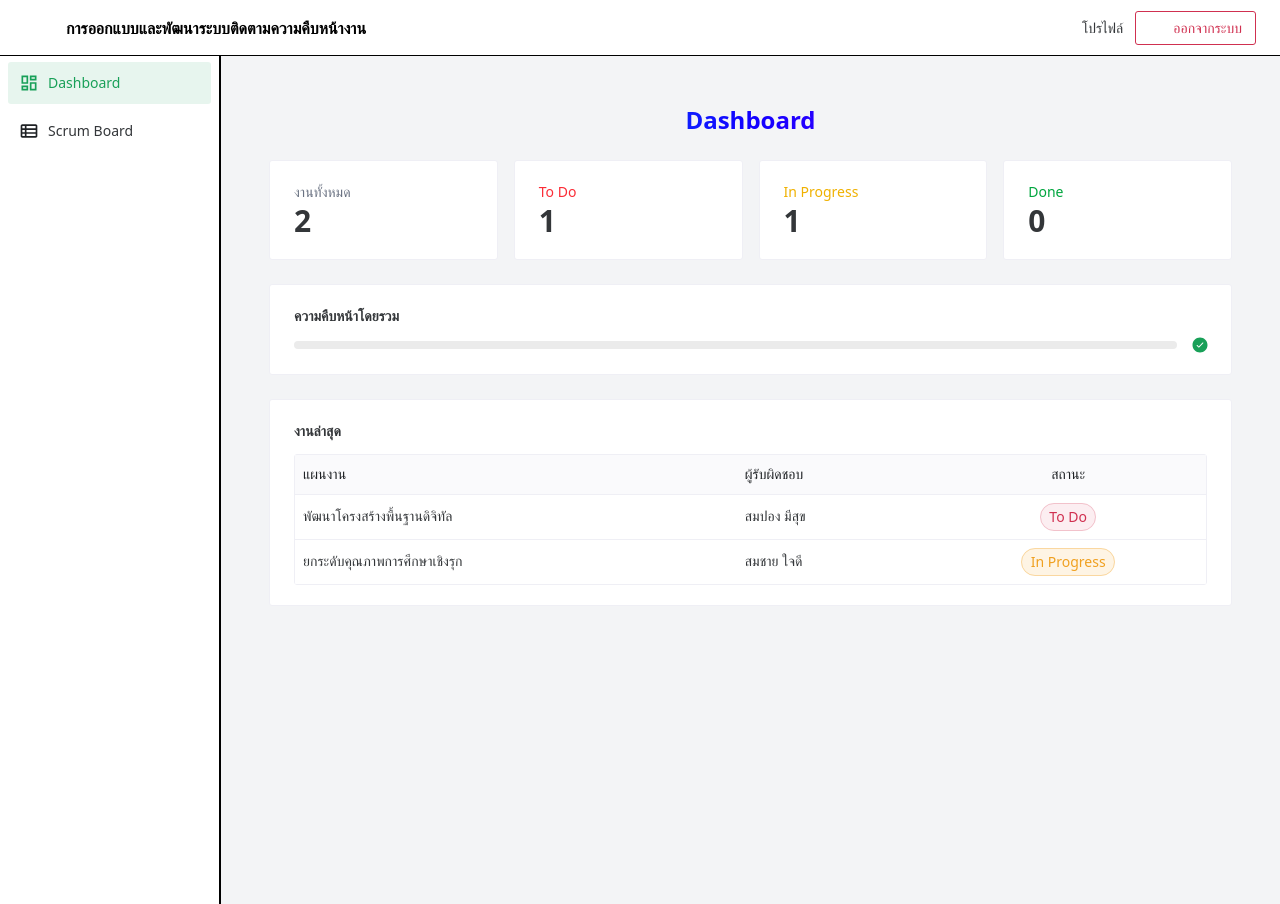
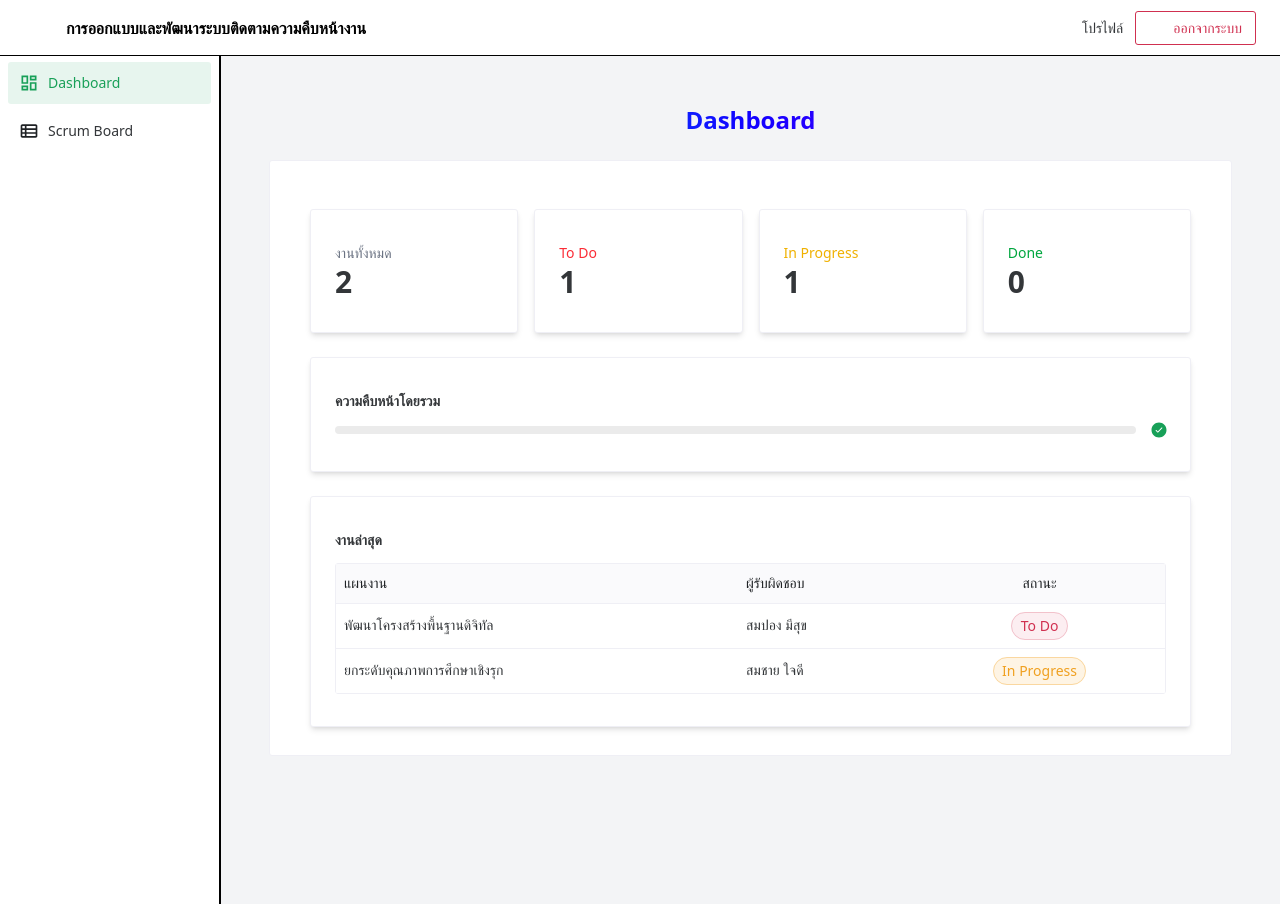
Before and after one commit to Pudit152549/Rayong-Project, a Vue app: page /app/dashboard in a window 1280 px wide. Built offline with nearby package versions, Linux system fonts and the light colour scheme; some icons are missing.

Commit message:
feat: enhance UI layout and improve data binding in Board, Dashboard, and Profile pages

```diff
--- a/src/views/BoardPage.vue
+++ b/src/views/BoardPage.vue
@@ -70,13 +70,6 @@
 						</template>
 					</n-input>
 				</n-form-item>
-				<n-form-item label="หน่วยงาน" class="w-full" n-form-item :show-feedback="false">
-					<n-select
-						class="my-2 md:my-0"
-						placeholder="กรุณาเลือก"
-            size="large"
-					/>
-				</n-form-item>
         <n-form-item label="สถานะความคืบหน้า" class="w-full" :show-feedback="false">
           <n-select
             v-model:value="statusFilter"
@@ -102,6 +95,7 @@
 			</div>
       <n-divider />
       <div class="w-full overflow-x-auto">
+        <n-card class="shadow-md py-3">
           <n-data-table
             :columns="columns"
             :data="filteredRows"
@@ -111,6 +105,7 @@
             :pagination="pagination"
             bordered
           />
+        </n-card>
       </div>
     </n-card>
     <n-modal v-model:show="showViewModal" :mask-closable="false">
@@ -172,7 +167,7 @@
 <script setup lang="ts">
 import { h, reactive, ref, onMounted, onBeforeUnmount, computed } from "vue";
 import { useRouter } from "vue-router";
-import { useUserStore } from "../stores/user";
+// import { useUserStore } from "../stores/user";
 import { useDataStore } from "../stores/data";
 import {
   NButton,
@@ -196,7 +191,7 @@ import type { RowData, Status } from "../stores/data";
 import { Icon } from "@iconify/vue"
 
 const router = useRouter();
-const userStore = useUserStore();
+// const userStore = useUserStore();
 const dataStore = useDataStore();
 
 const statusOptions = [
--- a/src/views/Dashboard.vue
+++ b/src/views/Dashboard.vue
@@ -4,32 +4,33 @@
       <h2 class="text-2xl font-bold gradient-text text-center">
         Dashboard
       </h2>
-
+      <n-card size="huge" hoverable class="w-full max-w-screen-xl mx-auto">
         <!-- Summary Cards -->
-      <div class="grid grid-cols-1 md:grid-cols-4 gap-4">
-        <n-card>
+        <div class="grid sm:grid-cols-2 lg:grid-cols-4 gap-4 mt-5">
+          <n-card class="shadow-md py-3">
             <p class="text-gray-500">งานทั้งหมด</p>
             <h1 class="text-3xl font-bold">{{ total }}</h1>
           </n-card>
 
-        <n-card>
+          <n-card class="shadow-md py-3">
             <p class="text-red-500">To Do</p>
             <h1 class="text-3xl font-bold">{{ todoCount }}</h1>
           </n-card>
 
-        <n-card>
+          <n-card class="shadow-md py-3">
             <p class="text-yellow-500">In Progress</p>
             <h1 class="text-3xl font-bold">{{ inProgressCount }}</h1>
           </n-card>
 
-        <n-card>
+          <n-card class="shadow-md py-3">
             <p class="text-green-600">Done</p>
             <h1 class="text-3xl font-bold">{{ doneCount }}</h1>
           </n-card>
         </div>
 
         <!-- Progress -->
-      <n-card>
+        <div class="my-6">
+          <n-card class="shadow-md py-3">
             <p class="mb-2 font-semibold">ความคืบหน้าโดยรวม</p>
             <n-progress
               type="line"
@@ -37,9 +38,10 @@
               status="success"
             />
           </n-card>
+        </div>
 
         <!-- Recent Tasks -->
-      <n-card>
+        <n-card class="shadow-md py-3">
           <p class="font-semibold mb-3">งานล่าสุด</p>
           <div class="w-full overflow-x-auto">
             <n-data-table
@@ -50,6 +52,7 @@
               bordered
             />
           </div>
+        </n-card>
       </n-card>
     </div>
   </div>
--- a/src/views/ProfilePage.vue
+++ b/src/views/ProfilePage.vue
@@ -2,14 +2,14 @@
   <div class="page p-4 md:p-8 align-center">
     <n-card class="header" hoverable content-style="padding:0">
       <div class="user-info flex flex-col gap-4 p-4 md:p-10">
-        <div class="propic flex justify-center items-center md:justify-start md:items-start">
-          <n-avatar :size="160" :src="avatarUrl" />
+        <div class="propic flex justify-center items-center md:justify-start md:items-start rounded-full">
+          <n-avatar round :size="160" :src="avatarUrl" />
         </div>
 
         <div class="info grow flex flex-col justify-center">
           <div class="name mb-2">
             <h1 class="text-2xl font-semibold">
-              {{ userStore.fullName || `${userStore.firstname} ${userStore.lastname}` || "-" }}
+              {{ profile.fullName || `${profile.firstname} ${profile.lastname}`.trim() || "-" }}
             </h1>
           </div>
 
@@ -28,7 +28,7 @@
             </div>
 
             <div class="item">
-              <div class="mr-2 font-semibold">อีเมล: {{ userStore.email || "-" }}</div>
+              <div class="mr-2 font-semibold">อีเมล: {{ profile.email || "-" }}</div>
             </div>
           </h4>
 
@@ -50,7 +50,7 @@
                 <n-input v-model:value="form.lastname" placeholder="Lastname" />
               </n-form-item>
 
-              <!-- 2 ช่องนี้ mock ไปก่อน (ยังไม่อยู่ใน userStore) -->
+              <!-- mock fields -->
               <n-form-item label="ตำแหน่ง" path="position">
                 <n-input v-model:value="form.position" placeholder="ตำแหน่ง" />
               </n-form-item>
@@ -84,30 +84,40 @@
 import { computed, reactive, ref } from "vue";
 import { useRouter } from "vue-router";
 import { useUserStore } from "../stores/user";
-import { NAvatar, NCard, NButton, NForm, NFormItem, NInput, useDialog, useMessage } from "naive-ui";
+import {
+  NAvatar,
+  NCard,
+  NButton,
+  NForm,
+  NFormItem,
+  NInput,
+  useDialog,
+  useMessage
+} from "naive-ui";
 import type { FormInst, FormRules } from "naive-ui";
 
-// ✅ ถ้ามีรูปใน assets ก็ใส่ได้ (ไม่มีไม่เป็นไร)
-const avatarUrl = ""; // เช่น import avatarUrl from "../assets/avatar.png"
+const avatarUrl = "";
 
 const router = useRouter();
 const userStore = useUserStore();
 const dialog = useDialog();
 const message = useMessage();
 
+const profile = computed(() => userStore.profile);
+
 const isEditing = ref(false);
 const formRef = ref<FormInst | null>(null);
 
-// mock fields (เพราะ userStore ยังไม่มี position/department)
+// mock fields
 const position = ref("นักศึกษา");
 const department = ref("สาขาเทคโนโลยีสารสนเทศ");
 
-// ชื่อผู้ใช้: ใช้ email ก่อน ถ้าไม่มีค่อย fallback
-const username = computed(() => userStore.email || "guest");
+// ชื่อผู้ใช้
+const username = computed(() => profile.value.email || "guest");
 
 const form = reactive({
-  firstname: userStore.firstname || "",
-  lastname: userStore.lastname || "",
+  firstname: profile.value.firstname || "",
+  lastname: profile.value.lastname || "",
   position: position.value,
   department: department.value
 });
@@ -118,8 +128,8 @@ const rules: FormRules = {
 };
 
 function startEdit() {
-  form.firstname = userStore.firstname || "";
-  form.lastname = userStore.lastname || "";
+  form.firstname = profile.value.firstname || "";
+  form.lastname = profile.value.lastname || "";
   form.position = position.value;
   form.department = department.value;
   isEditing.value = true;
@@ -134,15 +144,14 @@ async function saveProfile() {
   try {
     await formRef.value?.validate();
 
-    // ✅ อัปเดตข้อมูลที่ store มีอยู่จริง
     userStore.updateProfile({
       firstname: form.firstname,
       lastname: form.lastname,
-      age: userStore.age ?? 19,       // ถ้าอยากแก้ age เพิ่มในฟอร์มได้
-      gender: userStore.gender || "male"
+      age: profile.value.age ?? 19,
+      gender: profile.value.gender || "male"
     });
 
-    // ✅ เก็บ mock fields ไว้ชั่วคราวในหน้า (ถ้าจะเก็บจริง ควรเพิ่ม field ใน userStore)
+    // mock fields
     position.value = form.position;
     department.value = form.department;
 
@@ -165,7 +174,7 @@ function handleLogout() {
     negativeText: "ยกเลิก",
     onPositiveClick: () => {
       userStore.logout();
-      router.push({ name: "Login" }); // หรือ "/" แล้วแต่ router ของคุณ
+      router.push({ name: "Login" });
     }
   });
 }
```
Lines whose indentation alone changed are shown as unchanged.
